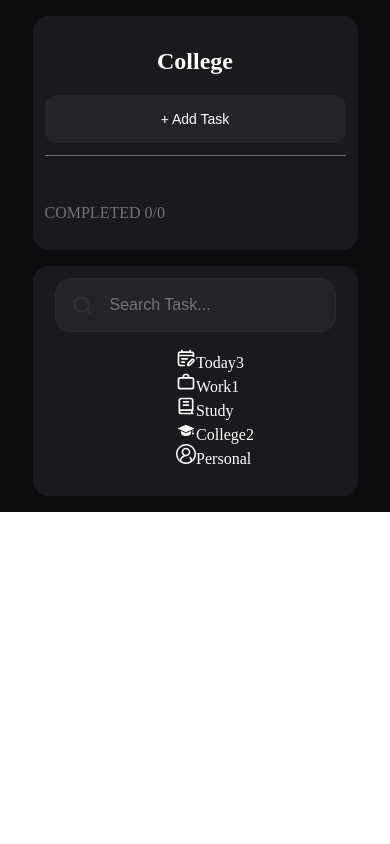
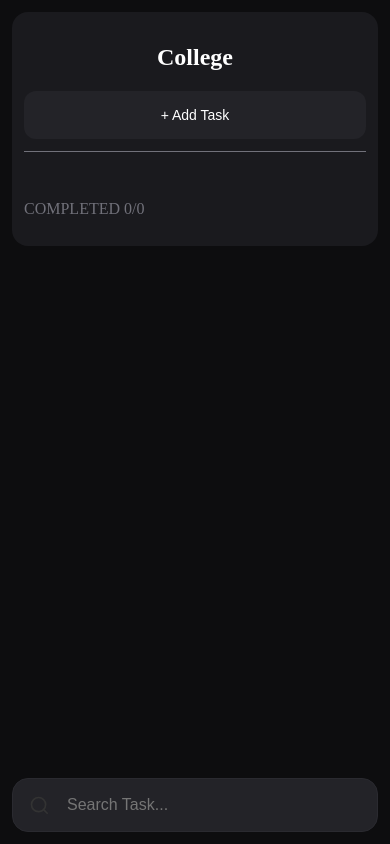
Before and after one commit to ManuelCh02/01_ToDo, a React (Vite) app: page / in a window 390 px wide. Built offline with nearby package versions, Linux system fonts and the light colour scheme.

Commit message:
Fixing responsive

```diff
--- a/src/App.css
+++ b/src/App.css
@@ -7,6 +7,7 @@
 .app {
     padding: 16px 0;
     width: 100%;
+    min-height: 100vh;
     display: flex;
     gap: 16px;
     flex-direction: column-reverse;
@@ -26,3 +27,49 @@
         border-radius: 16px;
     }
 }
+
+.taskItem {
+    width: 100%;
+    text-align:left ;
+    overflow-wrap: break-word;
+    word-break: break-all;
+}
+
+@media (max-width: 767px) {
+    .app {
+        padding: 12px;
+        width: 100%;
+        gap: 36px;
+
+        & .main-content {
+            width: 100%;
+        }
+
+        & .side-content {
+            width: 100%;
+        }
+    }
+}
+
+@media (min-width: 768px) {
+    .app {
+        min-width: 768px;
+        padding: 24px;
+        display: flex;
+        flex-direction: row;
+        align-items: start;
+        gap: 16px;
+
+        & .main-content {
+            width: 100%;
+        }
+    }
+}
+
+@media (min-width: 1024px) {
+    .app {
+        padding: 32px;
+        max-width: 1200px;
+        margin: 0 auto;
+    }
+}
--- a/src/components/FilteredTasks.jsx
+++ b/src/components/FilteredTasks.jsx
@@ -24,7 +24,7 @@ export function FilteredTasks ({tasks, deleteTaskFromlocal}) {
                                     className={styles.checkBox}
                                     // onChange={(e) => handleToggleCheck(e.target.checked)}
                                 />
-                                <span className={styles.task}>{task.value}</span>
+                                <span className={styles.task, "taskItem"}>{task.value}</span>
                             </div>
                             <button
                                 command="show-modal"
--- a/src/components/SideBar.jsx
+++ b/src/components/SideBar.jsx
@@ -8,7 +8,7 @@ import styles from "../styles/SideBar.module.css"
 
 export function SideBar ({handleTaskSearching, tasks, deleteTaskFromlocal}) {
     return (
-        <aside className={styles.asideContainer}>
+        <aside className={styles.asideContainer, "side-content"}>
             <SearchTaskBar
                 handleTaskSearching={handleTaskSearching}
             />
@@ -16,7 +16,7 @@ export function SideBar ({handleTaskSearching, tasks, deleteTaskFromlocal}) {
                 tasks={tasks}
                 deleteTaskFromlocal={deleteTaskFromlocal}
             />
-            <LabelTaskList />
+            {/* <LabelTaskList /> */}
         </aside>
     )
 }
--- a/src/components/TasksList.jsx
+++ b/src/components/TasksList.jsx
@@ -35,8 +35,8 @@ export function TasksList ({tasks, colors, deleteTaskFromlocal, handleTaskCounte
                                     className={styles.checkBox}
                                     onChange={(e) => handleToggleCheck(e.target.checked)}
                                 />
-                                <span className={styles.task}>{task.value}</span>
                             </div>
+                            <p className={styles.task, "taskItem"}>{task.value}</p>
                             <button
                                 command="show-modal"
                                 commandfor="my-dialog"
--- a/src/index.css
+++ b/src/index.css
@@ -8,11 +8,11 @@
   box-sizing: border-box;
 }
 
-
-body {
+html, body, #root {
+  height: 100%;
   margin: 0;
   font-weight: 400;
-  height: 100vh;
+  background: rgb(13, 13, 15);
 }
 
 h1, h2 {
--- a/src/styles/FilteredTasks.module.css
+++ b/src/styles/FilteredTasks.module.css
@@ -1,5 +1,7 @@
 .filteredTaskContainer {
     width: 100%;
+    background: #232328;
+    border-radius: 16px;
 
     & .filteredTasks {
         padding: 0;
--- a/src/styles/TasksList.module.css
+++ b/src/styles/TasksList.module.css
@@ -14,6 +14,8 @@
         & .taskElement {
             display: flex;
             justify-content: space-between;
+            align-items: center;
+            gap: 8px;
             padding: 16px;
             background: var(--elevated-card);
             border-radius: 12px;
@@ -30,7 +32,6 @@
                     width: 20px;
                     height: 20px;
                     border: 2px solid #71717a;
-                    border-radius: 4px;
                     cursor: pointer;
                     border-radius: 50%;
                 }
```
